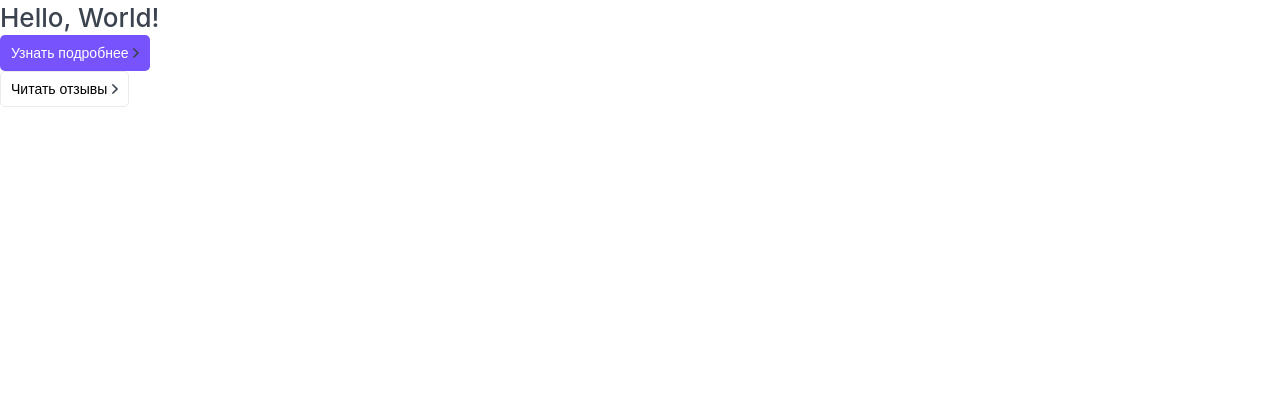
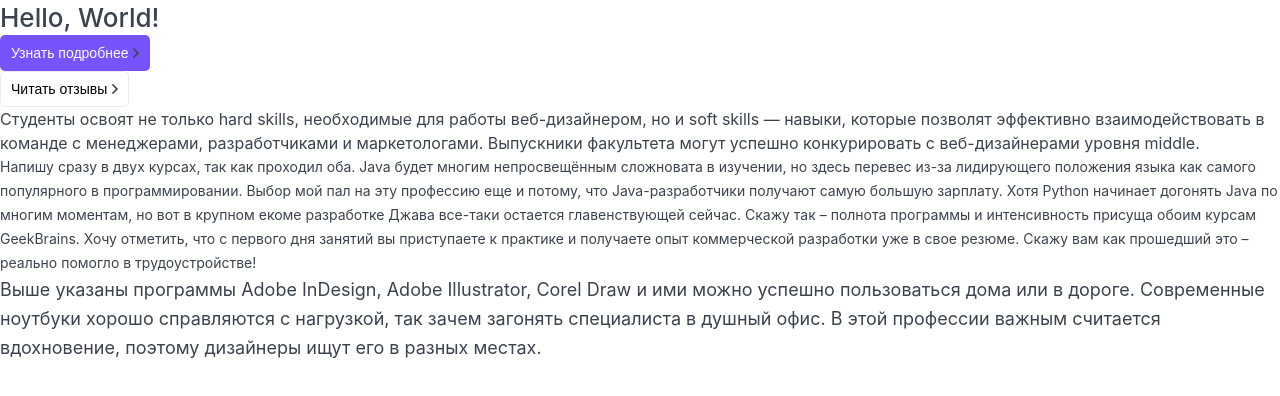
Before and after one commit to Filippoussis/my-nextjs-app, a Next.js app: page / in a window 1280 px wide. Shown: the top 396 px of the page. Built offline with nearby package versions, Linux system fonts and the light colour scheme.

Commit message:
feat: create components Text and Tag, refact other

```diff
--- a/components/Button/Button.module.css
+++ b/components/Button/Button.module.css
@@ -25,13 +25,13 @@
 }
 
 .secondary {
-  border-color: #ebebeb;
+  border-color: var(--light-gray);
   background-color: var(--white);
   color: var(--black);
 }
 
 .secondary:hover {
-  background-color: #ebebeb;
+  background-color: var(--light-gray);
 }
 
 .icon {
--- a/components/Htag/Htag.module.css
+++ b/components/Htag/Htag.module.css
@@ -4,7 +4,7 @@
   font-size: 26px;
   line-height: 35px;
   font-weight: 500;
-  color: #3b434e;
+  color: var(--main-gray);
 }
 
 .h2 {
@@ -13,7 +13,7 @@
   font-size: 22px;
   line-height: 30px;
   font-weight: 500;
-  color: #3b434e;
+  color: var(--main-gray);
 }
 
 .h3 {
@@ -22,5 +22,5 @@
   font-size: 20px;
   line-height: 27px;
   font-weight: 600;
-  color: #3b434e;
+  color: var(--main-gray);
 }
--- a/components/Htag/Htag.props.ts
+++ b/components/Htag/Htag.props.ts
@@ -1,6 +1,6 @@
 import { HTMLAttributes, ReactNode } from 'react';
 
 export interface HtagProps extends HTMLAttributes<HTMLHeadingElement> {
+  children: ReactNode;
   tag: 'h1' | 'h2' | 'h3';
-  children: ReactNode;
 }
--- /dev/null
+++ b/components/Tag/Tag.module.css
@@ -0,0 +1,21 @@
+.body {
+  margin-top: 0;
+  margin-bottom: 0;
+  font-weight: 400;
+  color: var(--main-gray);
+}
+
+.s {
+  font-size: 14px;
+  line-height: 24px;
+}
+
+.m {
+  font-size: 16px;
+  line-height: 24px;
+}
+
+.l {
+  font-size: 18px;
+  line-height: 29px;
+}
--- /dev/null
+++ b/components/Tag/Tag.props.ts
@@ -0,0 +1,6 @@
+import { HTMLAttributes, ReactNode } from 'react';
+
+export interface TagProps extends HTMLAttributes<HTMLDivElement> {
+  children: ReactNode;
+  size?: 's' | 'm' | 'l';
+}
--- /dev/null
+++ b/components/Text/Text.module.css
@@ -0,0 +1,21 @@
+.body {
+  margin-top: 0;
+  margin-bottom: 0;
+  font-weight: 400;
+  color: var(--main-gray);
+}
+
+.s {
+  font-size: 14px;
+  line-height: 24px;
+}
+
+.m {
+  font-size: 16px;
+  line-height: 24px;
+}
+
+.l {
+  font-size: 18px;
+  line-height: 29px;
+}
--- /dev/null
+++ b/components/Text/Text.props.ts
@@ -0,0 +1,6 @@
+import { HTMLAttributes, ReactNode } from 'react';
+
+export interface TextProps extends HTMLAttributes<HTMLParagraphElement> {
+  children: ReactNode;
+  size?: 's' | 'm' | 'l';
+}
--- /dev/null
+++ b/components/Text/Text.tsx
@@ -0,0 +1,23 @@
+import { FC } from 'react';
+import cn from 'classnames';
+import { TextProps } from './Text.props';
+import styles from './Text.module.css';
+
+export const Text: FC<TextProps> = ({ children, size = 'm', className, ...props }) => {
+  return (
+    <p
+      className={cn(
+        styles.body,
+        {
+          [styles.s]: size === 's',
+          [styles.m]: size === 'm',
+          [styles.l]: size === 'l',
+        },
+        className,
+      )}
+      {...props}
+    >
+      {children}
+    </p>
+  );
+};
--- a/pages/index.tsx
+++ b/pages/index.tsx
@@ -1,5 +1,6 @@
 import { Button } from '../components/Button/Button';
 import { Htag } from '../components/Htag/Htag';
+import { Text } from '../components/Text/Text';
 
 export default function Home() {
   return (
@@ -17,6 +18,29 @@ export default function Home() {
       >
         Читать отзывы
       </Button>
+      <Text>
+        Студенты освоят не только hard skills, необходимые для работы веб-дизайнером, но и soft
+        skills — навыки, которые позволят эффективно взаимодействовать в команде с менеджерами,
+        разработчиками и маркетологами. Выпускники факультета могут успешно конкурировать с
+        веб-дизайнерами уровня middle.
+      </Text>
+      <Text size='s'>
+        Напишу сразу в двух курсах, так как проходил оба. Java будет многим непросвещённым
+        сложновата в изучении, но здесь перевес из-за лидирующего положения языка как самого
+        популярного в программировании. Выбор мой пал на эту профессию еще и потому, что
+        Java-разработчики получают самую большую зарплату. Хотя Python начинает догонять Java по
+        многим моментам, но вот в крупном екоме разработке Джава все-таки остается главенствующей
+        сейчас. Скажу так – полнота программы и интенсивность присуща обоим курсам GeekBrains. Хочу
+        отметить, что с первого дня занятий вы приступаете к практике и получаете опыт коммерческой
+        разработки уже в свое резюме. Скажу вам как прошедший это – реально помогло в
+        трудоустройстве!
+      </Text>
+      <Text size='l'>
+        Выше указаны программы Adobe InDesign, Adobe Illustrator, Corel Draw и ими можно успешно
+        пользоваться дома или в дороге. Современные ноутбуки хорошо справляются с нагрузкой, так
+        зачем загонять специалиста в душный офис. В этой профессии важным считается вдохновение,
+        поэтому дизайнеры ищут его в разных местах.
+      </Text>
     </>
   );
 }
--- a/styles/globals.css
+++ b/styles/globals.css
@@ -29,4 +29,6 @@ a {
   --black: #000000;
   --white: #ffffff;
   --primary: #7653fc;
+  --main-gray: #3b434e;
+  --light-gray: #ebebeb;
 }
```
Also changed, not shown: components/Tag/Tag.tsx (added, +23 -0 lines).
